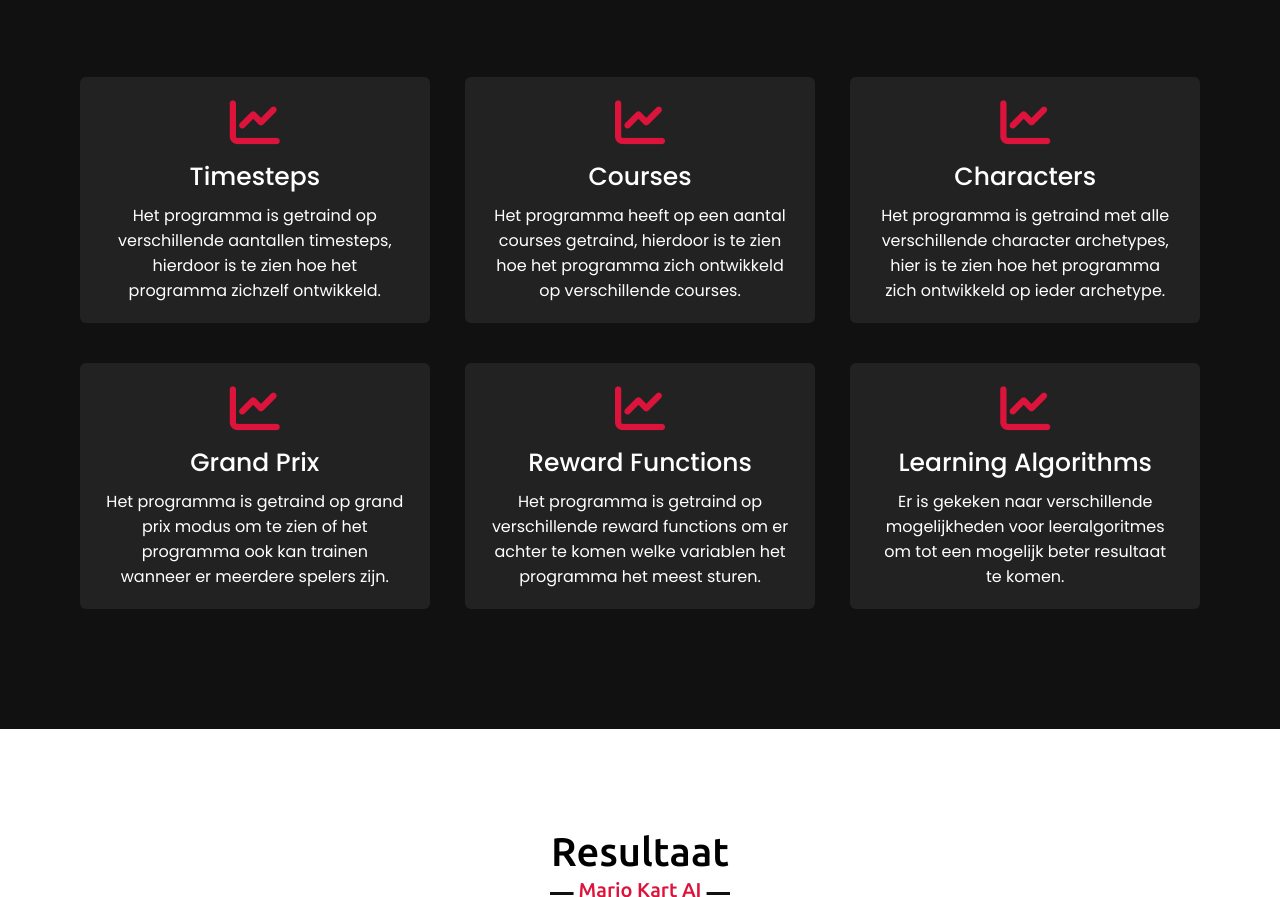
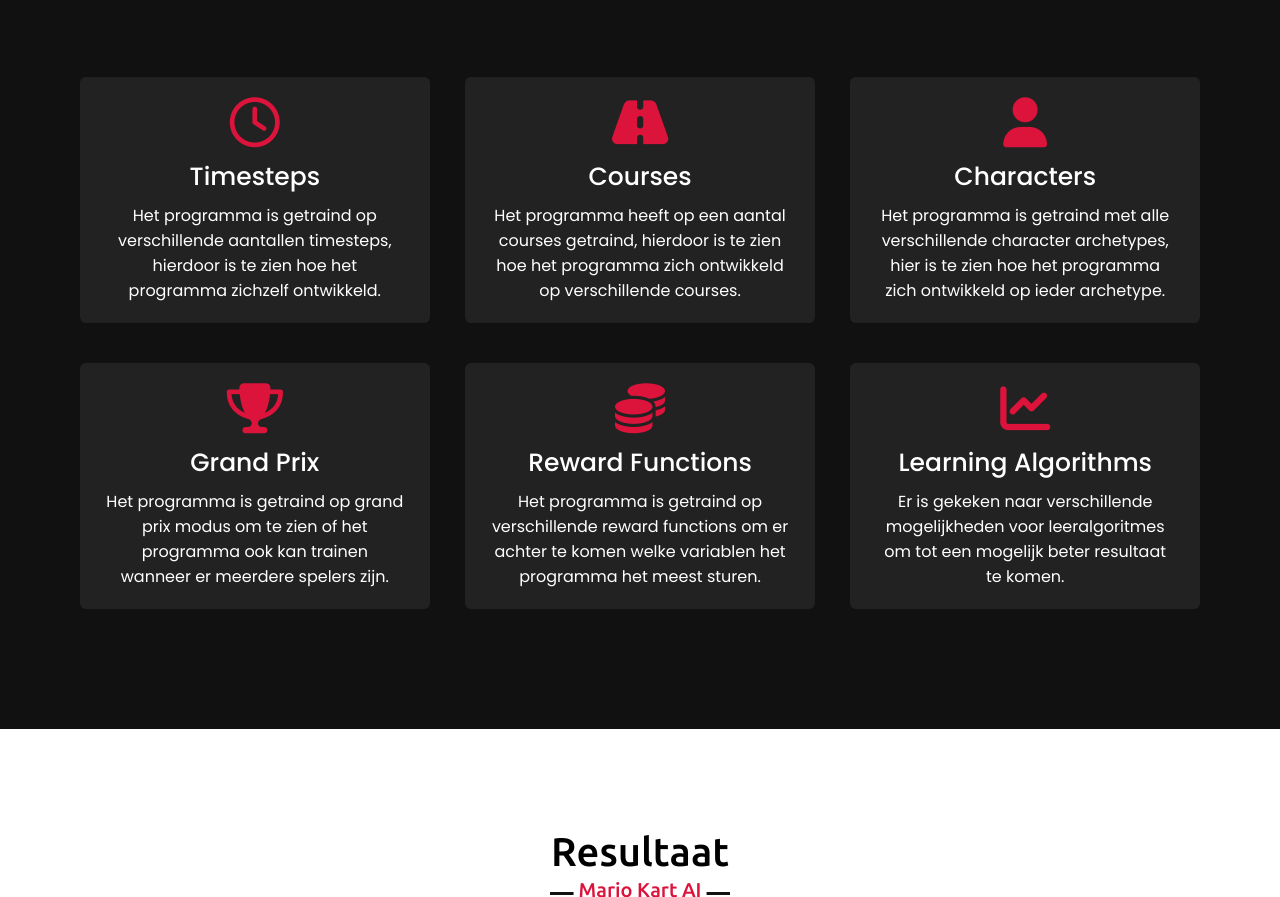
Before and after one commit to BrVerheijen/ExplainableAI, a plain HTML site: page index.html in a window 1280 px wide. Shown: the part 1702-2599 px from the top of the page. Drawn offline with nearby package versions, Linux system fonts and the light colour scheme.

Commit message:
Icons added :)

```diff
--- a/index.html
+++ b/index.html
@@ -5,7 +5,7 @@
         <meta name="viewport" content="width=device-width, initial-scale=1.0">
         <title>Explainable AI</title>
         <link rel="stylesheet" href="style.css"></link>
-        <script src="https://kit.fontawesome.com/a076d05399.js"></script>
+        <script src="https://kit.fontawesome.com/47d7c6bb35.js" crossorigin="anonymous"></script>
         <script src="https://code.jquery.com/jquery-3.5.1.min.js"></script>
         <script src="https://cdnjs.cloudflare.com/ajax/libs/typed.js/2.0.11/typed.min.js"></script>
         <script src="https://cdnjs.cloudflare.com/ajax/libs/waypoints/4.0.1/jquery.waypoints.min.js"></script>
@@ -68,35 +68,35 @@
                 <div class="serv-content">
                     <div class="card">
                         <div class="box">
-                            <i class="fas fa-chart-line"></i>
+                            <i class="fa-regular fa-clock"></i>
                             <div class="text">Timesteps</div>
                             <p>Het programma is getraind op verschillende aantallen timesteps, hierdoor is te zien hoe het programma zichzelf ontwikkeld.</p>
                         </div>
                     </div>
                     <div class="card">
                         <div class="box">
-                            <i class="fas fa-chart-line"></i>
+                            <i class="fa-solid fa-road"></i>
                             <div class="text">Courses</div>
                             <p>Het programma heeft op een aantal courses getraind, hierdoor is te zien hoe het programma zich ontwikkeld op verschillende courses.</p>
                         </div>
                     </div>
                     <div class="card">
                         <div class="box">
-                            <i class="fas fa-chart-line"></i>
+                            <i class="fa-solid fa-user"></i>
                             <div class="text">Characters</div>
                             <p>Het programma is getraind met alle verschillende character archetypes, hier is te zien hoe het programma zich ontwikkeld op ieder archetype.</p>
                         </div>
                     </div>
                     <div class="card">
                         <div class="box">
-                            <i class="fas fa-chart-line"></i>
+                            <i class="fa-solid fa-trophy"></i>
                             <div class="text">Grand Prix</div>
                             <p>Het programma is getraind op grand prix modus om te zien of het programma ook kan trainen wanneer er meerdere spelers zijn.</p>
                         </div>
                     </div>
                     <div class="card">
                         <div class="box">
-                            <i class="fas fa-chart-line"></i>
+                            <i class="fa-solid fa-coins"></i>
                             <div class="text">Reward Functions</div>
                             <p>Het programma is getraind op verschillende reward functions om er achter te komen welke variablen het programma het meest sturen.</p>
                         </div>
--- a/style.css
+++ b/style.css
@@ -65,7 +65,6 @@ html{
     cursor: pointer;
 }
 
-/* menu btn styling */
 /* menu btn styling */
 .menu-btn{
     color: #fff;
```
